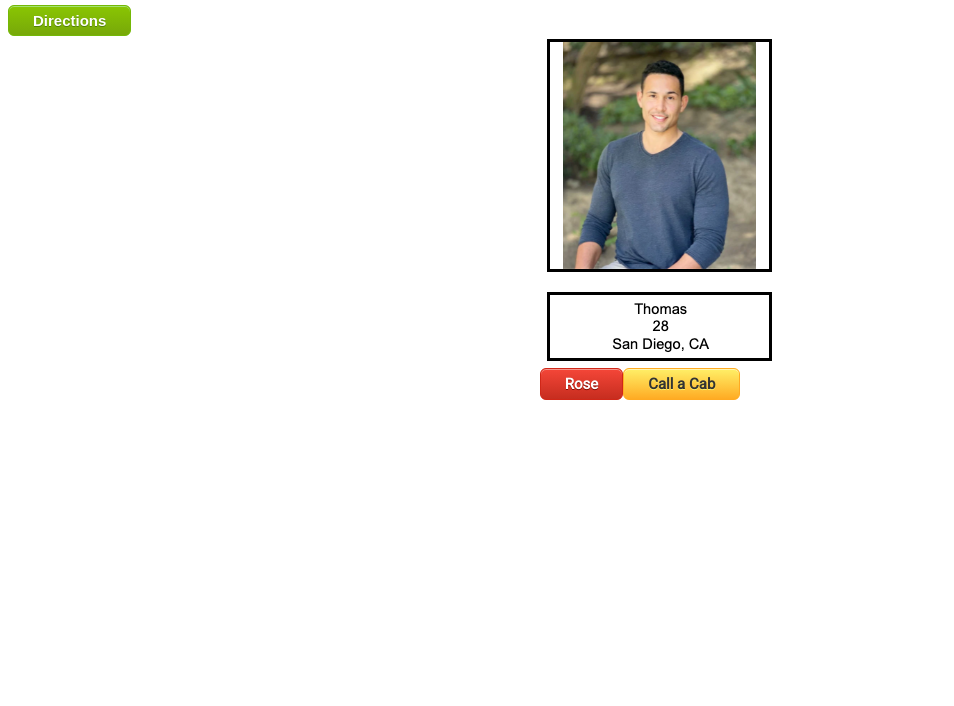
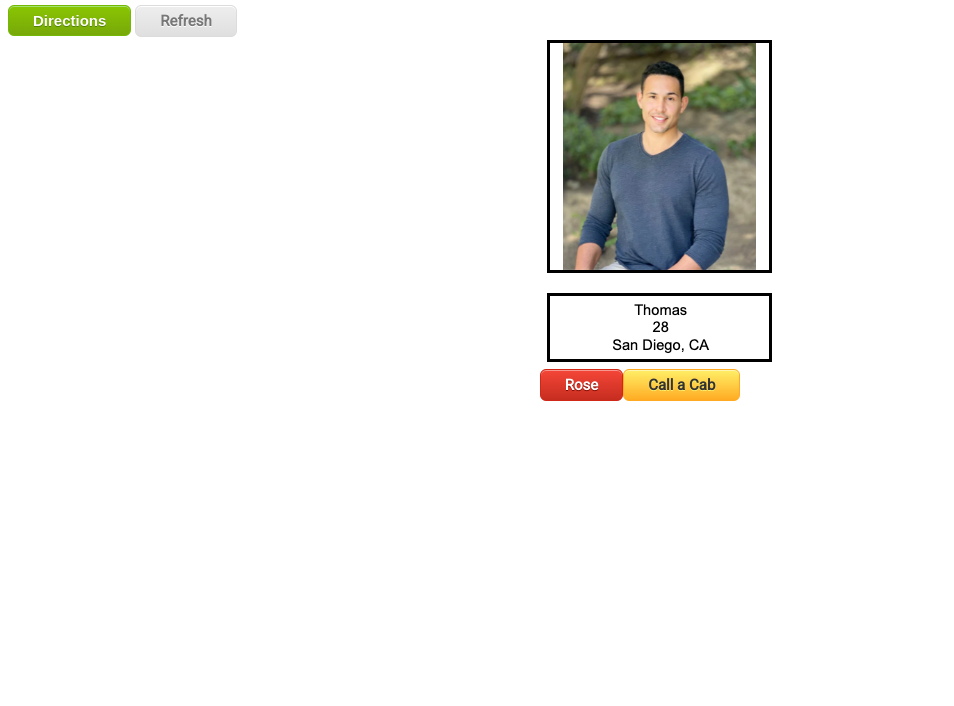
Before and after one commit to whatsayinka/FEWD_Final_Project, a plain HTML site: page index.html in a window 1280 px wide. Shown: the part 123-829 px from the top of the page, without its empty margins (0-954 px from the left). Drawn offline with Linux system fonts and the light colour scheme; a web font is replaced by a local one.

Commit message:
Final Version
Did it!

```diff
--- a/bach-surv.css
+++ b/bach-surv.css
@@ -104,6 +104,33 @@ p {
 	top:1px;
 }
 
+#refresh {
+	box-shadow:inset 0px 1px 0px 0px #ffffff;
+	background:linear-gradient(to bottom, #ededed 5%, #dfdfdf 100%);
+	background-color:#ededed;
+	border-radius:6px;
+	border:1px solid #dcdcdc;
+	display:inline-block;
+	cursor:pointer;
+	color:#777777;
+	font-family: 'roboto', sans-serif;
+	font-size:15px;
+	font-weight:bold;
+	padding:6px 24px;
+	text-decoration:none;
+	text-shadow:0px 1px 0px #ffffff;
+}
+
+#refresh:hover {
+	background:linear-gradient(to bottom, #dfdfdf 5%, #ededed 100%);
+	background-color:#dfdfdf;
+}
+
+#refresh:active {
+	position:relative;
+	top:1px;
+}
+
 .submit {
     height: 20%;
     font-family: 'roboto', sans-serif;
--- a/bach-surv.js
+++ b/bach-surv.js
@@ -1,4 +1,4 @@
-const contestants = ['./New Bach Images/Aaron.png','./New Bach Images/Andrew M.png','./New Bach Images/Andrew S.png','./New Bach Images/Austin.png','./New Bach Images/Bao.png','./New Bach Images/Brandon.png','./New Bach Images/Brendan.png','./New Bach Images/Christian.png','./New Bach Images/Cody.png','./New Bach Images/Connor B.png','./New Bach Images/Connor C.png','./New Bach Images/David.png','./New Bach Images/Dennis.png','./New Bach Images/Gabriel.png','./New Bach Images/Garrett.png','./New Bach Images/Greg.png','./New Bach Images/Hunter.png','./New Bach Images/James.png','./New Bach Images/Jeff.png','./New Bach Images/John.png','./New Bach Images/Joshua.png','./New Bach Images/Justin.png','./New Bach Images/Karl.png','./New Bach Images/Kyle.png','./New Bach Images/Landon.png','./New Bach Images/Marcus.png','./New Bach Images/Marty.png','./New Bach Images/Michael A.png','./New Bach Images/Mike P.png','./New Bach Images/Quartney.png','./New Bach Images/Tanner.png','./New Bach Images/Thomas.png','./New Bach Images/Tre.png','./New Bach Images/Viktor.png']
+let contestants = ['./New Bach Images/Aaron.png','./New Bach Images/Andrew M.png','./New Bach Images/Andrew S.png','./New Bach Images/Austin.png','./New Bach Images/Bao.png','./New Bach Images/Brandon.png','./New Bach Images/Brendan.png','./New Bach Images/Christian.png','./New Bach Images/Cody.png','./New Bach Images/Connor B.png','./New Bach Images/Connor C.png','./New Bach Images/David.png','./New Bach Images/Dennis.png','./New Bach Images/Gabriel.png','./New Bach Images/Garrett.png','./New Bach Images/Greg.png','./New Bach Images/Hunter.png','./New Bach Images/James.png','./New Bach Images/Jeff.png','./New Bach Images/John.png','./New Bach Images/Joshua.png','./New Bach Images/Justin.png','./New Bach Images/Karl.png','./New Bach Images/Kyle.png','./New Bach Images/Landon.png','./New Bach Images/Marcus.png','./New Bach Images/Marty.png','./New Bach Images/Michael A.png','./New Bach Images/Mike P.png','./New Bach Images/Quartney.png','./New Bach Images/Tanner.png','./New Bach Images/Thomas.png','./New Bach Images/Tre.png','./New Bach Images/Viktor.png']
 
 const image = document.querySelector('img')
 
@@ -29,6 +29,12 @@ cac.addEventListener('click', () => {
     }
 })
 
+const refresh = document.querySelector('#refresh')
+refresh.addEventListener('click', () => {
+  window.location.reload()
+})
+
+
 const modal = document.getElementById("myModal");
 
 const btn = document.getElementById("StartBtn");
--- a/index.html
+++ b/index.html
@@ -22,6 +22,7 @@
         <main>
 
             <button id="StartBtn">Directions</button>
+            <button id="refresh">Refresh</button>
 
             <div class="bach-photo">
                 <img src="" alt="">
@@ -39,6 +40,8 @@
                 <p>A random bachelor photo will be displayed, if he deserves to stay click "Rose" if not select "Call a cab".</p>
             </div>
 
+
+
         </main>
 
     </div>
```
